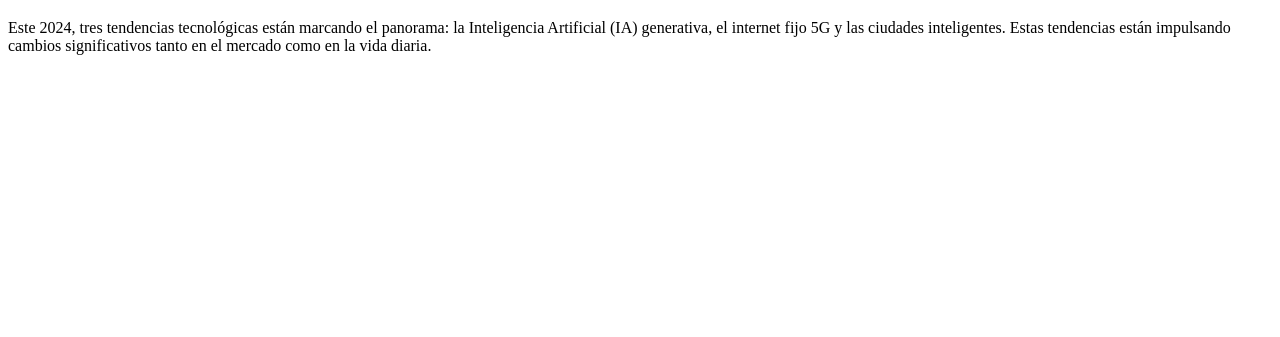
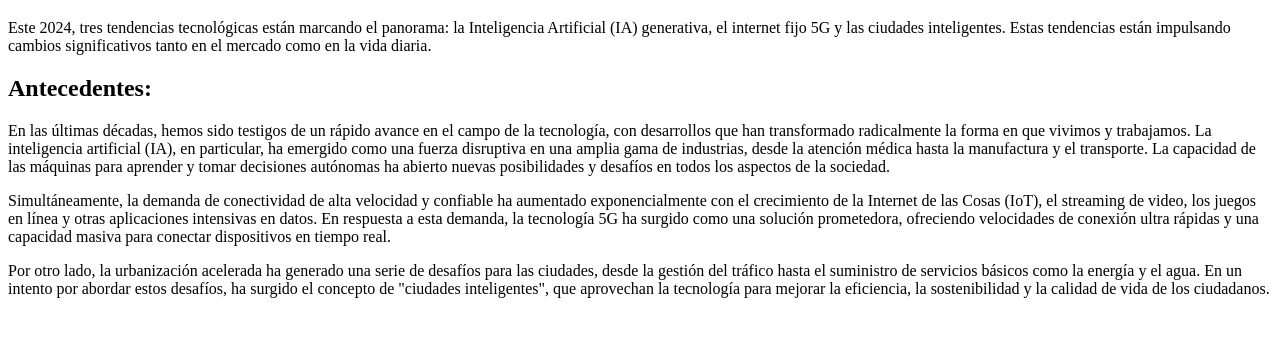
Before and after one commit to lmrc64/isoft_test, a plain HTML site: page index.html in a window 1280 px wide. Shown: the part 61-398 px from the top of the page. Drawn offline with Linux system fonts and the light colour scheme.

Commit message:
Actualizacion de la seccion de contexto

```diff
--- a/index.html
+++ b/index.html
@@ -17,6 +17,12 @@
     <p>Este 2024, tres tendencias tecnológicas están marcando el panorama: la Inteligencia Artificial (IA) generativa, el internet fijo 5G y las ciudades inteligentes. Estas tendencias están impulsando cambios significativos tanto en el mercado como en la vida diaria.</p>
 
     <!-- Contexto o Antecedentes -->
+    <h2>Antecedentes:</h2>
+    <p>En las últimas décadas, hemos sido testigos de un rápido avance en el campo de la tecnología, con desarrollos que han transformado radicalmente la forma en que vivimos y trabajamos. La inteligencia artificial (IA), en particular, ha emergido como una fuerza disruptiva en una amplia gama de industrias, desde la atención médica hasta la manufactura y el transporte. La capacidad de las máquinas para aprender y tomar decisiones autónomas ha abierto nuevas posibilidades y desafíos en todos los aspectos de la sociedad.</p>
+
+    <p>Simultáneamente, la demanda de conectividad de alta velocidad y confiable ha aumentado exponencialmente con el crecimiento de la Internet de las Cosas (IoT), el streaming de video, los juegos en línea y otras aplicaciones intensivas en datos. En respuesta a esta demanda, la tecnología 5G ha surgido como una solución prometedora, ofreciendo velocidades de conexión ultra rápidas y una capacidad masiva para conectar dispositivos en tiempo real.</p>
+
+    <p>Por otro lado, la urbanización acelerada ha generado una serie de desafíos para las ciudades, desde la gestión del tráfico hasta el suministro de servicios básicos como la energía y el agua. En un intento por abordar estos desafíos, ha surgido el concepto de "ciudades inteligentes", que aprovechan la tecnología para mejorar la eficiencia, la sostenibilidad y la calidad de vida de los ciudadanos.</p>
     <!-- Desarrollo -->
     <!-- Recursos Visuales -->
 
```
